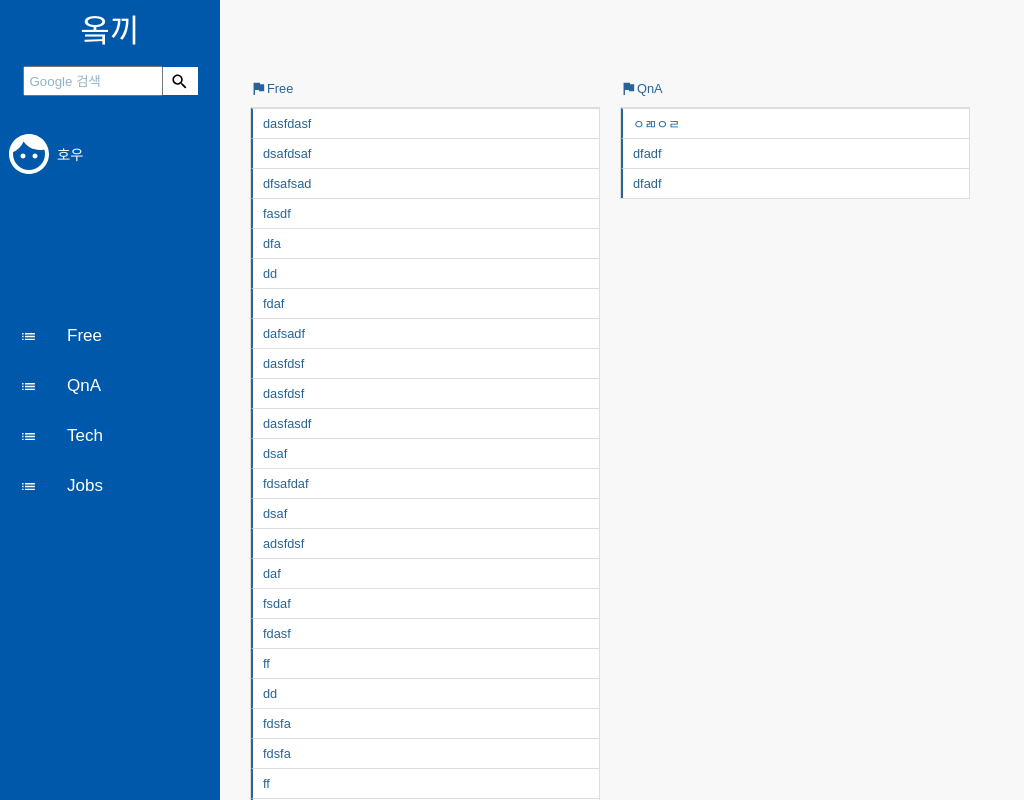
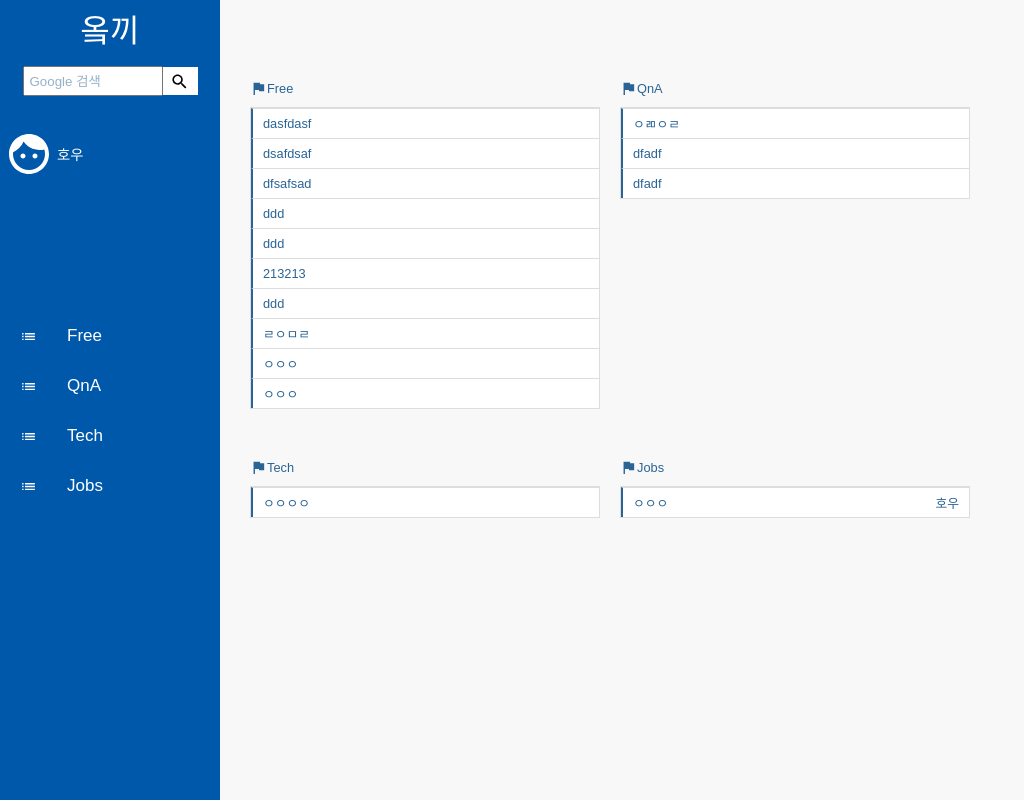
Before and after one commit to microcephalus7/OKKYReplica-CRUD-React, a React (Create React App) app in the folder frontend/: page / in a window 1280 px wide. Shown: the top 800 px of the page, without its empty margins (0-1024 px from the left). Built offline with nearby package versions, Linux system fonts and the light colour scheme; data requests are answered from the project's data file.

Commit message:
MainPage Board 10개씩 보이기 수정

```diff
--- a/frontend/board.json
+++ b/frontend/board.json
@@ -36,217 +36,60 @@
       "title": "dasfdasf",
       "body": "dafdsafsadf",
       "category": "Free",
-      "comment": [],
       "id": "qOkYceI"
     },
     {
       "title": "dsafdsaf",
       "body": "dsafsdafsadf",
       "category": "Free",
-      "comment": [],
       "id": "-P0KOC8"
     },
     {
       "title": "dfsafsad",
       "body": "adsfsadf",
       "category": "Free",
-      "comment": [],
       "id": "-Ya3gDU"
-    },
-    {
-      "title": "fasdf",
-      "body": "asdfsdaf",
-      "category": "Free",
-      "comment": [],
-      "id": "VJNXYCc"
-    },
-    {
-      "title": "dfa",
-      "body": "dasf",
-      "category": "Free",
-      "comment": [],
-      "id": "Zd29kuD"
-    },
-    {
-      "title": "dd",
-      "body": "dd",
-      "category": "Free",
-      "comment": [],
-      "id": "7lko2gZ"
-    },
-    {
-      "title": "fdaf",
-      "body": "dsafasdf",
-      "category": "Free",
-      "comment": [],
-      "id": "Ncm_9Ng"
-    },
-    {
-      "title": "dafsadf",
-      "body": "dfaewrwr",
-      "category": "Free",
-      "comment": [],
-      "id": "WoWQuos"
-    },
-    {
-      "title": "dasfdsf",
-      "body": "fdasfsafe",
-      "category": "Free",
-      "comment": [],
-      "id": "pjBdxf5"
-    },
-    {
-      "title": "dasfdsf",
-      "body": "fdasfsafe",
-      "category": "Free",
-      "comment": [],
-      "id": "8_iA23y"
-    },
-    {
-      "title": "dasfasdf",
-      "body": "dafsdaf",
-      "category": "Free",
-      "comment": [],
-      "id": "tc4Mq60"
-    },
-    {
-      "title": "dsaf",
-      "body": "dsafdsaf",
-      "category": "Free",
-      "comment": [],
-      "id": "yvykxu6"
-    },
-    {
-      "title": "fdsafdaf",
-      "body": "asdfasd",
-      "category": "Free",
-      "comment": [],
-      "id": "nYRRIaB"
-    },
-    {
-      "title": "dsaf",
-      "body": "sdafsadf",
-      "category": "Free",
-      "comment": [],
-      "id": "5hJG9qp"
-    },
-    {
-      "title": "adsfdsf",
-      "body": "dsafsadf",
-      "category": "Free",
-      "comment": [],
-      "id": "4Vp3Mce"
-    },
-    {
-      "title": "daf",
-      "body": "asdf",
-      "category": "Free",
-      "comment": [],
-      "id": "V1Gffx-"
-    },
-    {
-      "title": "fsdaf",
-      "body": "asdfs",
-      "category": "Free",
-      "comment": [],
-      "id": "BayblY-"
-    },
-    {
-      "title": "fdasf",
-      "body": "fdasfsd",
-      "category": "Free",
-      "comment": [],
-      "id": "0piucMB"
-    },
-    {
-      "title": "ff",
-      "body": "ff",
-      "category": "Free",
-      "comment": [],
-      "id": "6B6IW3t"
-    },
-    {
-      "title": "dd",
-      "body": "dd",
-      "category": "Free",
-      "comment": [],
-      "id": "sVZ1Iwh"
-    },
-    {
-      "title": "fdsfa",
-      "body": "dsafadsf",
-      "category": "Free",
-      "comment": [],
-      "id": "h_DFYfI"
-    },
-    {
-      "title": "fdsfa",
-      "body": "dsafadsf",
-      "category": "Free",
-      "comment": [],
-      "id": "NlIaLEw"
-    },
-    {
-      "title": "ff",
-      "body": "ff",
-      "category": "Free",
-      "comment": [],
-      "id": "QM2jA1z"
     },
     {
       "title": "ddd",
       "body": "ddd",
       "category": "Free",
-      "comment": [],
-      "id": "R1imU8R"
-    },
-    {
-      "title": "ddd",
-      "body": "ddd",
-      "category": "Free",
-      "comment": [],
       "id": "d0FxT9w"
     },
     {
       "title": "ddd",
       "body": "ddd",
       "category": "Free",
-      "comment": [],
       "id": "appKgtB"
     },
     {
       "title": "dfadf",
       "body": "dsafdsaf",
       "category": "QnA",
-      "comment": [],
       "id": "T2hPF6k"
     },
     {
       "title": "dfadf",
       "body": "dsafdsaf",
       "category": "QnA",
-      "comment": [],
       "id": "kMxnmSU"
     },
     {
       "title": "213213",
       "body": "123213",
       "category": "Free",
-      "comment": [],
       "id": "ucm-ODk"
     },
     {
       "title": "ddd",
       "body": "dddd",
       "category": "Free",
-      "comment": [],
       "id": "1BhA2U-"
     },
     {
       "title": "ㄹㅇㅁㄹ",
       "body": "ㅇㅁㄻㅇㄴ",
       "category": "Free",
-      "comment": [],
       "id": "x4nbHHz"
     },
     {
@@ -327,6 +170,12 @@
       "category": "Jobs",
       "username": "호우",
       "id": "T58oldT"
+    },
+    {
+      "category": "Free",
+      "userId": "hou123",
+      "username": "hou",
+      "id": "RX-2W4j"
     }
   ],
   "comments": [
--- a/frontend/src/components/Main/Board.js
+++ b/frontend/src/components/Main/Board.js
@@ -1,98 +1,22 @@
 import React from "react";
 import styled from "styled-components";
-import { MdFlag } from "react-icons/md";
-import palette from "../../lib/styles/palette";
 import { Link } from "react-router-dom";
 
-const BoardWrapper = styled.div`
-  display: block;
-  margin-left: 220px;
-  width: 400px;
-`;
-const BoardLayer = styled.div`
-  margin-top: 50px;
-  margin-left: 20px;
-  display: grid;
-  grid-template-columns: auto auto;
-`;
-const BoardOuter = styled.div`
-  width: 350px;
-  height: auto;
-  margin: 20px 10px;
-  color: ${palette.gray[0]};
-`;
-const BoardTitle = styled.div`
-  margin-top: 10px;
-  display: flex;
-  align-items: center;
-
-  span {
-    font-size: 0.8rem;
-    text-decoration: none;
-    a {
-      color: #2a6496;
-      text-decoration: none;
-    }
-  }
-`;
-const BoardInner = styled.ul`
-  margin-top: 10px;
-  border: #dddddd solid 0.2px;
-  border-collapse: collapse;
-  background: #ffffff;
-  li {
-    display: flex;
-    align-items: center;
-    padding: 4px 0;
-    height: 30px;
-    font-size: 0.8rem;
-    border-collapse: collapse;
-    border-top: #dddddd solid 0.2px;
-    border-left: #2a6496 solid 2px;
-    padding: 0 10px;
-    color: #2a6496;
-    a {
-      color: #2a6496;
-    }
-    .boardTitle {
-      flex: 1;
-    }
-  }
-`;
-
-const Board = ({ articles, loading, categories }) => {
-  if (loading) {
-    return <BoardWrapper>로딩 중</BoardWrapper>;
-  }
+const BoardWrapper = styled.div``;
+const Board = ({ articles, loading }) => {
   if (!articles) {
     return null;
   }
   return (
     <BoardWrapper>
-      <BoardLayer>
-        {categories.map((category) => (
-          <BoardOuter>
-            <BoardTitle>
-              <MdFlag className="icon" />
-              <span>
-                <Link to={`/category/${category}`}>{category}</Link>
-              </span>
-            </BoardTitle>
-            <BoardInner>
-              {articles.map((article) =>
-                article.category === category ? (
+      {articles.map((article) => (
         <li key={article.id}>
           <span className="boardTitle">
             <Link to={`/detail/${article.id}`}>{article.title}</Link>
           </span>
           <span className="boardWriter">{article.username}</span>
         </li>
-                ) : null
-              )}
-            </BoardInner>
-          </BoardOuter>
       ))}
-      </BoardLayer>
     </BoardWrapper>
   );
 };
--- /dev/null
+++ b/frontend/src/components/Main/Main.js
@@ -0,0 +1,92 @@
+import React from "react";
+import styled from "styled-components";
+import { MdFlag } from "react-icons/md";
+import palette from "../../lib/styles/palette";
+import { Link } from "react-router-dom";
+import BoardContainer from "../../container/main/BoardContainer";
+
+const BoardWrapper = styled.div`
+  display: block;
+  margin-left: 220px;
+  width: 400px;
+`;
+const BoardLayer = styled.div`
+  margin-top: 50px;
+  margin-left: 20px;
+  display: grid;
+  grid-template-columns: auto auto;
+`;
+const BoardOuter = styled.div`
+  width: 350px;
+  height: auto;
+  margin: 20px 10px;
+  color: ${palette.gray[0]};
+`;
+const BoardTitle = styled.div`
+  margin-top: 10px;
+  display: flex;
+  align-items: center;
+
+  span {
+    font-size: 0.8rem;
+    text-decoration: none;
+    a {
+      color: #2a6496;
+      text-decoration: none;
+    }
+  }
+`;
+const BoardInner = styled.ul`
+  margin-top: 10px;
+  border: #dddddd solid 0.2px;
+  border-collapse: collapse;
+  background: #ffffff;
+  li {
+    display: flex;
+    align-items: center;
+    padding: 4px 0;
+    height: 30px;
+    font-size: 0.8rem;
+    border-collapse: collapse;
+    border-top: #dddddd solid 0.2px;
+    border-left: #2a6496 solid 2px;
+    padding: 0 10px;
+    color: #2a6496;
+    a {
+      color: #2a6496;
+    }
+    .boardTitle {
+      flex: 1;
+    }
+  }
+`;
+
+const Board = ({ articles, loading, categories }) => {
+  if (loading) {
+    return <BoardWrapper>로딩 중</BoardWrapper>;
+  }
+  if (!articles) {
+    return null;
+  }
+  return (
+    <BoardWrapper>
+      <BoardLayer>
+        {categories.map((category) => (
+          <BoardOuter>
+            <BoardTitle>
+              <MdFlag className="icon" />
+              <span>
+                <Link to={`/category/${category}`}>{category}</Link>
+              </span>
+            </BoardTitle>
+            <BoardInner>
+              <BoardContainer category={category} />
+            </BoardInner>
+          </BoardOuter>
+        ))}
+      </BoardLayer>
+    </BoardWrapper>
+  );
+};
+
+export default Board;
--- a/frontend/src/container/main/BoardContainer.js
+++ b/frontend/src/container/main/BoardContainer.js
@@ -2,28 +2,26 @@ import React, { useState, useEffect } from "react";
 import Axios from "axios";
 import Board from "../../components/Main/Board";
 
-const BoardContainer = () => {
-  const [categories, setCategories] = useState(null);
+const BoardContainer = ({ category }) => {
   const [articles, setArticles] = useState(null);
   const [loading, setLoading] = useState(false);
+
   useEffect(() => {
     const fetchData = async () => {
       setLoading(true);
       try {
-        const responseCategory = await Axios.get("/categories");
-        const responseArticles = await Axios.get("/articles");
-        setCategories(responseCategory.data);
-        setArticles(responseArticles.data);
+        const response = await Axios.get(
+          `/articles?category=${category}&_start=0&_end=10`
+        );
+        setArticles(response.data);
       } catch (e) {
         console.log(e);
       }
       setLoading(false);
     };
     fetchData();
-  }, []);
-  return (
-    <Board loading={loading} categories={categories} articles={articles} />
-  );
+  }, [category]);
+  return <Board articles={articles} loading={loading} />;
 };
 
 export default BoardContainer;
--- /dev/null
+++ b/frontend/src/container/main/MainContainer.js
@@ -0,0 +1,29 @@
+import React, { useState, useEffect } from "react";
+import Axios from "axios";
+import Board from "../../components/Main/Main";
+
+const BoardContainer = () => {
+  const [categories, setCategories] = useState(null);
+  const [articles, setArticles] = useState(null);
+  const [loading, setLoading] = useState(false);
+  useEffect(() => {
+    const fetchData = async () => {
+      setLoading(true);
+      try {
+        const responseCategory = await Axios.get("/categories");
+        const responseArticles = await Axios.get("/articles");
+        setCategories(responseCategory.data);
+        setArticles(responseArticles.data);
+      } catch (e) {
+        console.log(e);
+      }
+      setLoading(false);
+    };
+    fetchData();
+  }, []);
+  return (
+    <Board loading={loading} categories={categories} articles={articles} />
+  );
+};
+
+export default BoardContainer;
--- a/frontend/src/pages/MainPage.js
+++ b/frontend/src/pages/MainPage.js
@@ -1,12 +1,12 @@
 import React from "react";
 import SideNavContainer from "../container/common/SideNavContainer";
-import BoardContainer from "../container/main/BoardContainer";
+import MainContainer from "../container/main/MainContainer";
 
 const MainPage = () => {
   return (
     <>
       <SideNavContainer />
-      <BoardContainer />
+      <MainContainer />
     </>
   );
 };
```
Lines whose indentation alone changed are shown as unchanged.
